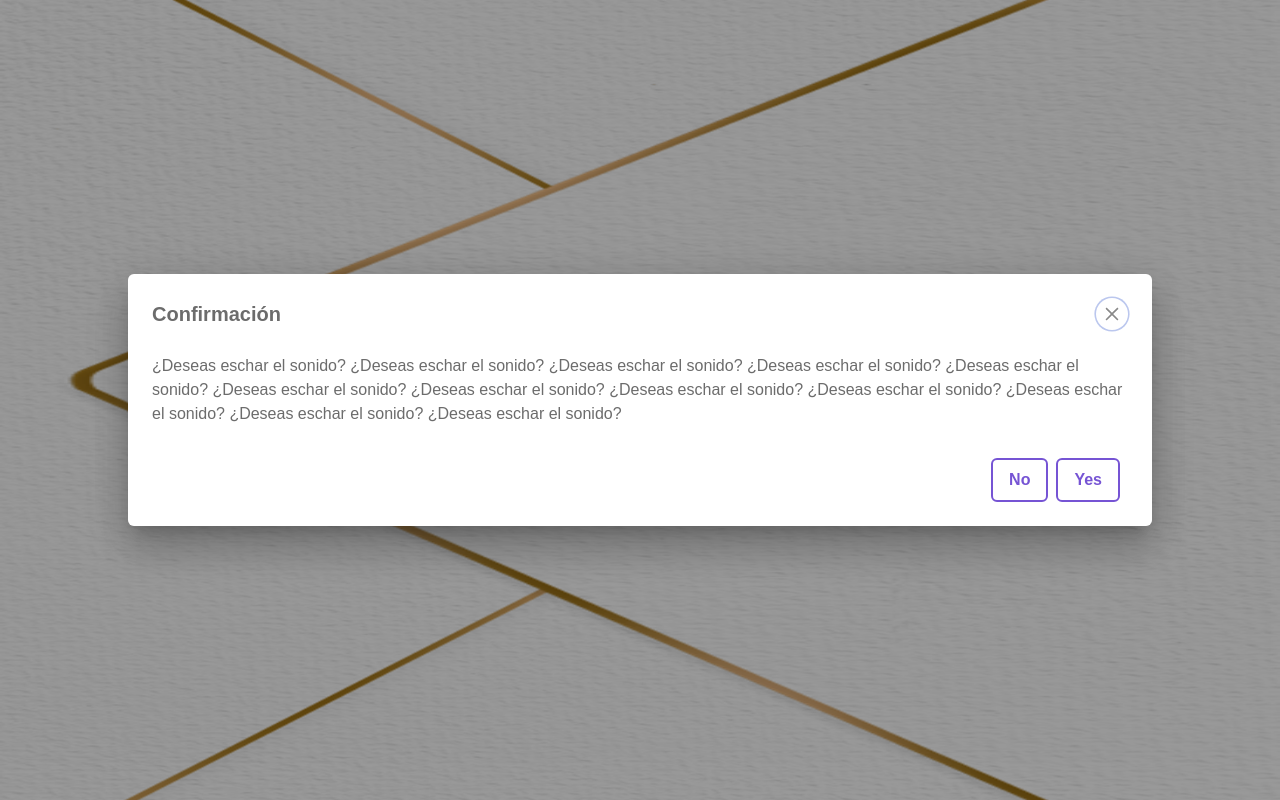
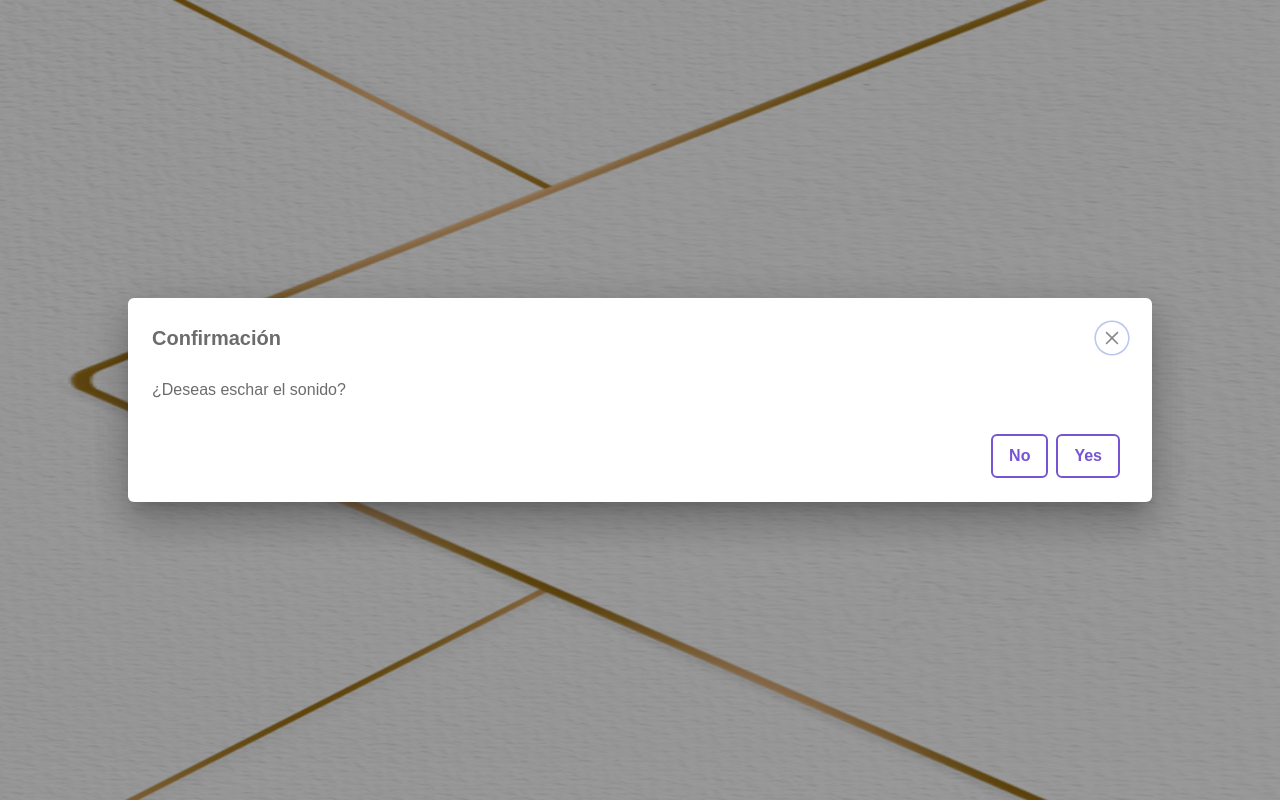
Before and after one commit to Ivethugo/jimena-test1, a React (Vite) app: page / in a window 1280 px wide. Built offline with nearby package versions, Linux system fonts and the light colour scheme; a web font is replaced by a local one.

Commit message:
Audio Message

```diff
--- a/src/components/ui/NewModal.tsx
+++ b/src/components/ui/NewModal.tsx
@@ -38,20 +38,14 @@ export function NewModal({ time }: NewModalProps) {
       header="Confirmación"
       visible={visible}
       style={{ width: "80vw" }}
-      breakpoints={{ "960px": "75vw", "641px": "100vw" }}
+      breakpoints={{ "960px": "45vw", "641px": "80vw" }}
       onHide={() => {
         if (!visible) return;
         setVisible(false);
       }}
       footer={footerContent}
     >
-      <p className="m-0">
-        ¿Deseas eschar el sonido? ¿Deseas eschar el sonido? ¿Deseas eschar el
-        sonido? ¿Deseas eschar el sonido? ¿Deseas eschar el sonido? ¿Deseas
-        eschar el sonido? ¿Deseas eschar el sonido? ¿Deseas eschar el sonido?
-        ¿Deseas eschar el sonido? ¿Deseas eschar el sonido? ¿Deseas eschar el
-        sonido? ¿Deseas eschar el sonido?
-      </p>
+      <p className="m-0">¿Deseas eschar el sonido?</p>
     </Dialog>
   );
 }
```
